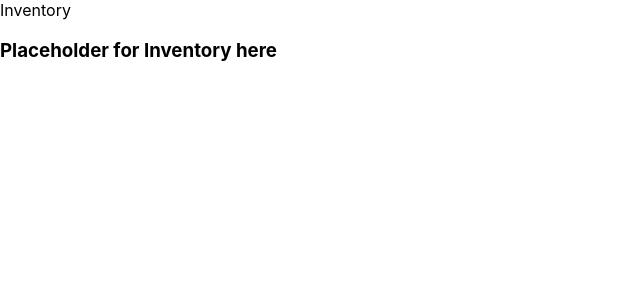
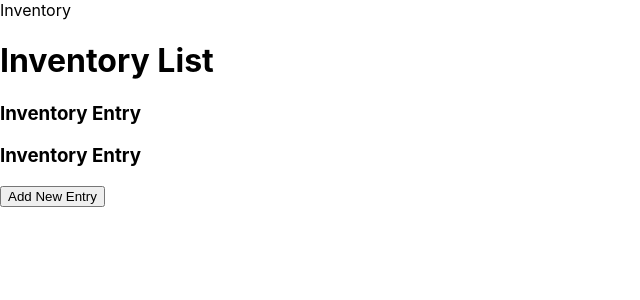
Before and after one commit to joncheng-dev/db-expt-nosql, a React (Create React App) app: page / in a window 1280 px wide. Shown: the top 300 px of the page, without its empty margins (0-640 px from the left). Built offline with nearby package versions, Linux system fonts and the light colour scheme.

Commit message:
WIP: set up add new entry form

```diff
--- a/src/components/InventoryAddForm.js
+++ b/src/components/InventoryAddForm.js
@@ -1,7 +1,25 @@
 import React from "react";
+import PropTypes from "prop-types";
+import ReusableForm from "./ReusableForm";
 
 function InventoryAddForm() {
-  return <h3>Inventory Add Form</h3>;
+  function handleNewEntryFormSubmission(event) {
+    event.preventDefault();
+    props.onNewEntryCreation({
+      name: event.target.name.value,
+      description: event.target.description.value,
+      location: event.target.location.value,
+    });
+  }
+  return (
+    <React.Fragment>
+      <ReusuableForm formSubmissionHandler={handleNewEntryFormSubmission} buttonText="Add Entry" />
+    </React.Fragment>
+  );
 }
 
+InventoryAddForm.propTypes = {
+  onNewEntryCreation: PropTypes.func,
+};
+
 export default InventoryAddForm;
--- a/src/components/InventoryControl.js
+++ b/src/components/InventoryControl.js
@@ -1,15 +1,24 @@
 import React, { useState, useEffect } from "react";
 import InventoryList from "./InventoryList";
 import InventoryAddForm from "./InventoryAddForm";
-import InventoryEntry from "./InventoryEntry";
 
 function InventoryControl() {
-  let currentlyVisiblePage = null;
+  // manage state
+  const [addFormVisible, setAddFormVisibility] = useState(false);
+  const [mainInventoryList, setMainInventoryList] = useState([]);
+  // const [selectedEntry, setSelectedEntry] = useState(null);
 
+  // functions
+  const handleClick = () => {
+    setAddFormVisibility(!addFormVisible);
+  };
+
+  // conditional rendering
   return (
-    <React.Fragment>
-      <h3>Placeholder for Inventory here</h3>
-    </React.Fragment>
+    <main>
+      {addFormVisible ? <InventoryAddForm /> : <InventoryList list={mainInventoryList} />}
+      <button onClick={handleClick}>{addFormVisible ? "Back" : "Add New Entry"}</button>
+    </main>
   );
 }
 
```
